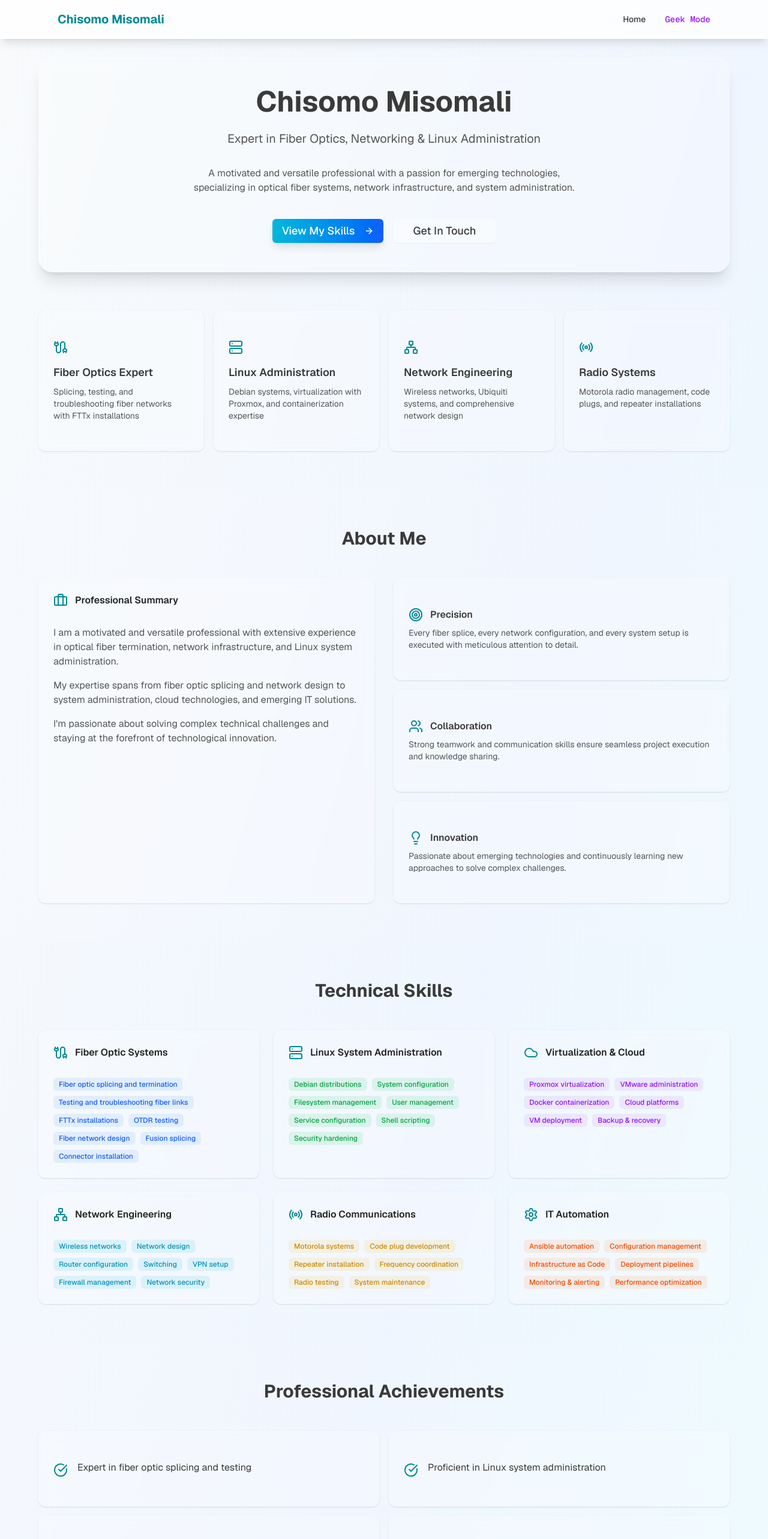
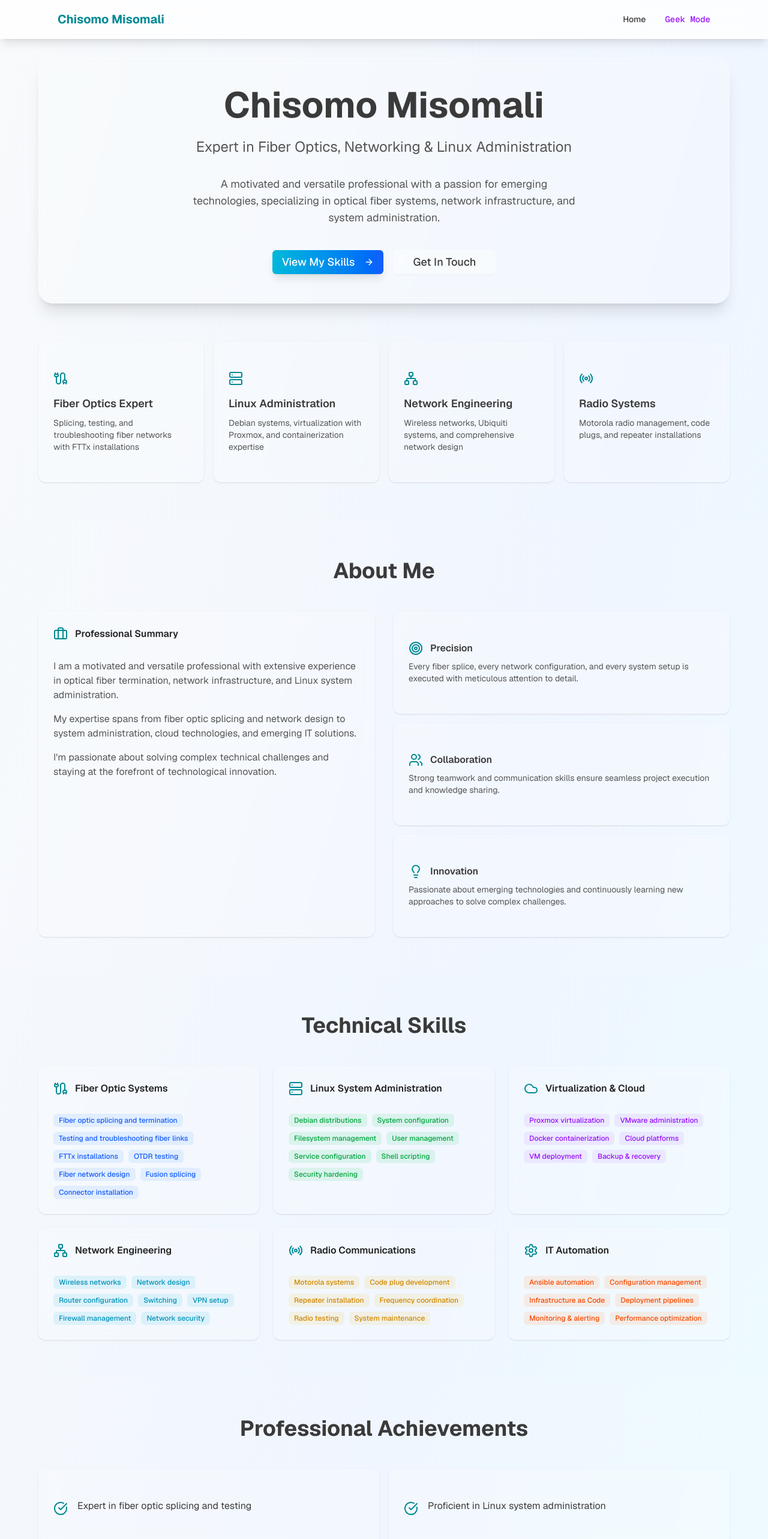
Before and after one commit to Chisomisomali/chiso.cc, a Next.js app: page / in a window 1280 px wide. Shown: the top 2566 px of the page at 60% size. Built offline with nearby package versions, Linux system fonts and the light colour scheme.

Commit message:
feat: enhance font sizes for better visual hierarchy
Increase font sizes for main headings, subtitles, and sections
for improved readability and professional appearance.

Co-authored-by: null <66116714+Chisomisomali@users.noreply.github.com>

```diff
--- a/app/page.tsx
+++ b/app/page.tsx
@@ -176,9 +176,9 @@ export default function HomePage() {
         <div className="max-w-6xl mx-auto">
           <div className="backdrop-blur-sm bg-white/20 dark:bg-white/5 rounded-3xl border border-white/30 dark:border-white/10 shadow-xl p-8 sm:p-12">
             <div className="text-center max-w-4xl mx-auto">
-              <h1 className="text-3xl sm:text-4xl lg:text-5xl font-bold text-foreground mb-6 text-balance">Chisomo Misomali</h1>
-              <p className="text-lg sm:text-xl text-muted-foreground mb-8 text-pretty">Expert in Fiber Optics, Networking & Linux Administration</p>
-              <p className="text-base text-muted-foreground mb-10 max-w-2xl mx-auto text-pretty">
+              <h1 className="text-4xl sm:text-5xl lg:text-6xl font-bold text-foreground mb-6 text-balance">Chisomo Misomali</h1>
+              <p className="text-xl sm:text-2xl text-muted-foreground mb-8 text-pretty">Expert in Fiber Optics, Networking & Linux Administration</p>
+              <p className="text-lg text-muted-foreground mb-10 max-w-2xl mx-auto text-pretty">
                 A motivated and versatile professional with a passion for emerging technologies, specializing in optical fiber systems, network infrastructure, and system administration.
               </p>
               <div className="flex flex-col sm:flex-row gap-4 justify-center">
@@ -216,7 +216,7 @@ export default function HomePage() {
       {/* About Section */}
       <section id="about" className="py-16 px-4 sm:px-6 lg:px-8 bg-white/5 dark:bg-black/20">
         <div className="max-w-6xl mx-auto">
-          <h2 className="text-3xl font-bold text-foreground mb-12 text-center">About Me</h2>
+          <h2 className="text-4xl font-bold text-foreground mb-12 text-center">About Me</h2>
           <div className="grid md:grid-cols-2 gap-8">
             <Card className="backdrop-blur-sm bg-white/20 dark:bg-white/5 border border-white/30 dark:border-white/10">
               <CardHeader>
@@ -250,7 +250,7 @@ export default function HomePage() {
       {/* Skills Section */}
       <section id="skills" className="py-16 px-4 sm:px-6 lg:px-8">
         <div className="max-w-6xl mx-auto">
-          <h2 className="text-3xl font-bold text-foreground mb-12 text-center">Technical Skills</h2>
+          <h2 className="text-4xl font-bold text-foreground mb-12 text-center">Technical Skills</h2>
           <div className="grid md:grid-cols-2 lg:grid-cols-3 gap-6">
             {skillCategories.map((category, index) => (
               <Card key={index} className="backdrop-blur-sm bg-white/20 dark:bg-white/5 border border-white/30 dark:border-white/10">
@@ -278,7 +278,7 @@ export default function HomePage() {
       {/* Achievements Section */}
       <section className="py-16 px-4 sm:px-6 lg:px-8 bg-white/5 dark:bg-black/20">
         <div className="max-w-6xl mx-auto">
-          <h2 className="text-3xl font-bold text-foreground mb-12 text-center">Professional Achievements</h2>
+          <h2 className="text-4xl font-bold text-foreground mb-12 text-center">Professional Achievements</h2>
           <div className="grid md:grid-cols-2 gap-4">
             {achievements.map((achievement, index) => (
               <Card key={index} className="backdrop-blur-sm bg-white/20 dark:bg-white/5 border border-white/30 dark:border-white/10">
@@ -295,7 +295,7 @@ export default function HomePage() {
       {/* Blog Preview Section */}
       <section className="py-16 px-4 sm:px-6 lg:px-8">
         <div className="max-w-6xl mx-auto">
-          <h2 className="text-3xl font-bold text-foreground mb-12 text-center">Latest Articles</h2>
+          <h2 className="text-4xl font-bold text-foreground mb-12 text-center">Latest Articles</h2>
           <div className="grid md:grid-cols-2 gap-6 mb-8">
             <Card className="backdrop-blur-sm bg-white/20 dark:bg-white/5 border border-white/30 dark:border-white/10 hover:shadow-lg transition-all">
               <CardHeader>
@@ -337,7 +337,7 @@ export default function HomePage() {
       {/* Contact Section */}
       <section id="contact" className="py-16 px-4 sm:px-6 lg:px-8 bg-white/5 dark:bg-black/20">
         <div className="max-w-6xl mx-auto">
-          <h2 className="text-3xl font-bold text-foreground mb-12 text-center">Get In Touch</h2>
+          <h2 className="text-4xl font-bold text-foreground mb-12 text-center">Get In Touch</h2>
           <div className="grid md:grid-cols-2 gap-12">
             {/* Contact Information */}
             <div className="space-y-6">
@@ -428,7 +428,7 @@ export default function HomePage() {
       {/* Geek Mode CTA */}
       <section className="py-16 px-4 sm:px-6 lg:px-8 bg-gradient-to-br from-purple-900/20 via-transparent to-primary/20">
         <div className="max-w-4xl mx-auto text-center">
-          <h2 className="text-3xl font-bold text-foreground mb-6">Ready for Geek Mode?</h2>
+          <h2 className="text-4xl font-bold text-foreground mb-6">Ready for Geek Mode?</h2>
           <p className="text-lg text-muted-foreground mb-8">Experience your portfolio as an interactive Linux terminal</p>
           <Link href="/geek">
             <Button size="lg" className="bg-gradient-to-r from-purple-600 to-primary hover:from-purple-700 hover:to-primary/90">
```
